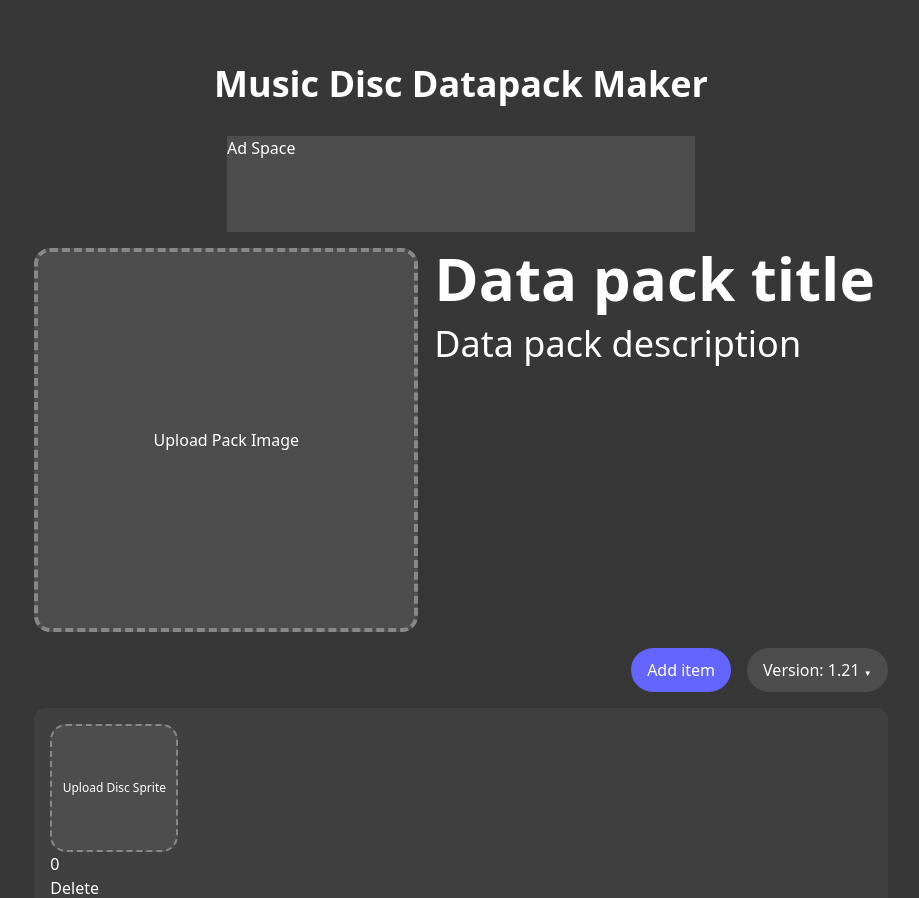
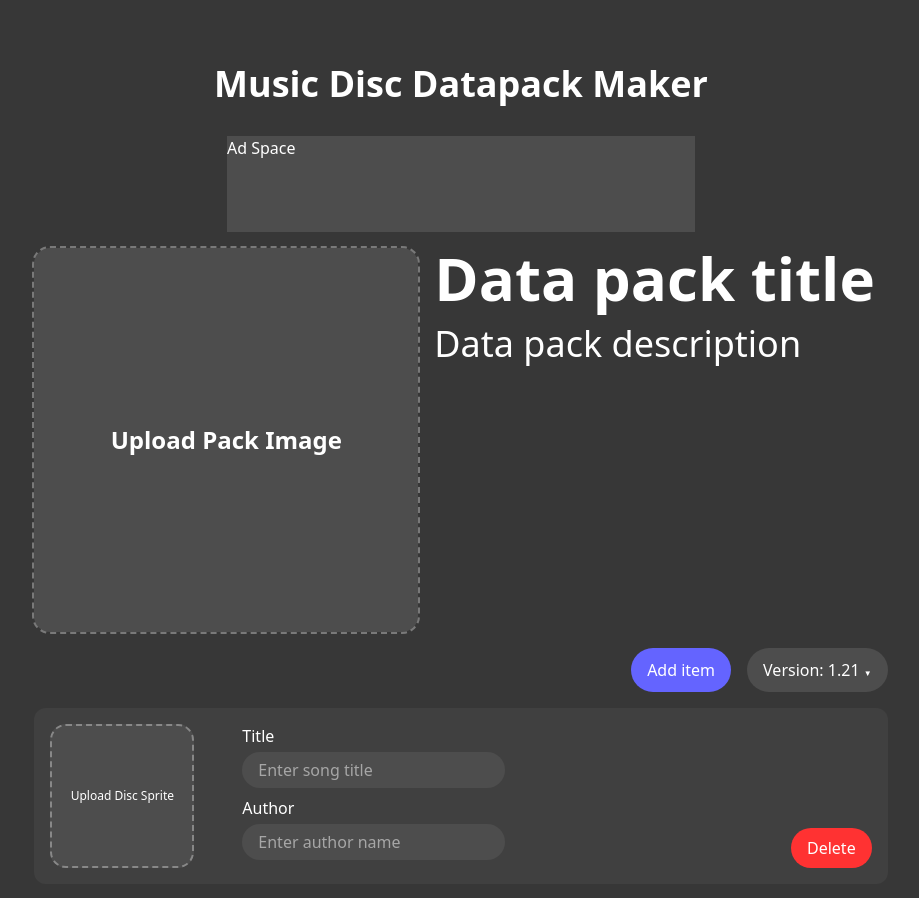
Before and after one commit to tianye-chen/disc-datapack-maker, a React (Vite) app: page / in a window 1280 px wide. Shown: the top 898 px of the page, without its empty margins (179-1098 px from the left). Built offline with nearby package versions, Linux system fonts and the light colour scheme.

Commit message:
do file upload and styling

```diff
--- a/src/Components/DiscItem.jsx
+++ b/src/Components/DiscItem.jsx
@@ -1,14 +1,35 @@
 export const DiscItem = (props) => {
     return (
-        <div class='w-full bg-card-bg p-4 rounded-xl'>
-            <div class='aspect-square max-w-32 bg-upload-bg border-2 border-dashed rounded-2xl border-[#ffffff55]'>
-                <div class='flex items-center justify-center min-h-full min-w-full text-xs'>
-                    Upload Disc Sprite
+        <div class='w-full bg-card-bg p-4 rounded-xl flex flew-row gap-4 justify-between'>
+            <div class='flex flex-row gap-12'>
+                <div class='aspect-square min-w-36 max-w-36 bg-upload-bg border-2 border-dashed rounded-2xl border-[#ffffff55]'>
+                    <div class='flex items-center justify-center min-h-full min-w-full text-xs'>
+                        Upload Disc Sprite
+                    </div>
+                </div>
+
+                <div class='flex flex-col gap-2'>
+                    <div>
+                        Title
+                        <div class="bg-upload-bg py-1.5 px-2 rounded-full mt-1 outline-2 outline-transparent focus-within:outline-outline transition-all ease-in-out duration-300">
+                            <input class="outline-none mx-2" type="text" placeholder="Enter song title"></input>
+                        </div>
+                    </div>
+
+                    <div>
+                        Author
+                        <div class="bg-upload-bg py-1.5 px-2 rounded-full mt-1 outline-2 outline-transparent focus-within:outline-outline transition-all ease-in-out duration-300">
+                            <input class="outline-none mx-2" type="text" placeholder="Enter author name"></input>
+                        </div>
+                    </div>
                 </div>
             </div>
-            {props.data}
-            <div onClick={() => props.remove(props.index)}>
-                Delete
+
+
+            <div class="flex items-end">
+                <div class="bg-bad py-2 px-4 rounded-full hover:bg-bad-hover cursor-pointer" onClick={() => props.remove(props.index)}>
+                    Delete
+                </div>
             </div>
         </div>
     )
--- /dev/null
+++ b/src/Components/UploadBox.jsx
@@ -0,0 +1,88 @@
+import React, { useRef, useState } from "react";
+
+export const UploadBox = ({ onFileUpload, uploadMessage }) => {
+  const fileInput = useRef(null);
+  const [dragOver, setDragOver] = useState(false);
+  const [file, setFile] = useState(null);
+
+  // When user drags a file over the upload box
+  const handleDragOver = (e) => {
+    e.preventDefault();
+    setDragOver(true);
+  };
+
+  // When user drags a file out of the upload box
+  const handleDragLeave = (e) => {
+    e.preventDefault();
+    setDragOver(false);
+  };
+
+  // When user drops a file into the upload box
+  const handleDrop = (e) => {
+    e.preventDefault();
+
+    // Lifts the file state up to the parent component
+    selfHandleFileUpload(e.dataTransfer.files[0]);
+    setDragOver(false);
+  };
+
+  // When user clicks to upload a file
+  const handleFileSelect = (e) => {
+    e.preventDefault();
+
+    // Lifts the file state up to the parent component
+    selfHandleFileUpload(e.target.files[0]);
+  };
+
+  const selfHandleFileUpload = (file) => {
+    setFile(file);
+    onFileUpload(file);
+};
+
+  // Triggers handleFileSelect when user clicks on the upload box
+  const triggerFileSelect = () => {
+    fileInput.current.click();
+  };
+
+  return (
+    <div
+    class={`relative flex h-full w-full flex-col items-center justify-center
+            rounded-2xl outline-2 group
+            ${file ? "outline-transparent" : "outline-dashed outline-[#ffffff55]"}
+            transition-all ease-in-out hover:cursor-pointer`}
+    onDragOver={handleDragOver}
+    onDragLeave={handleDragLeave}
+    onDrop={handleDrop}
+    onClick={triggerFileSelect}
+    >
+
+    {/* Hover overlay */}
+    <div
+        class={`absolute inset-0 rounded-2xl transition-all
+                ${dragOver ? "bg-[#00000055]" : "group-hover:bg-[#00000055] group-active:bg-[#0000055]"}
+                z-10`}
+    ></div>
+
+    {/* Preview image */}
+    {file && (
+        <img
+        src={URL.createObjectURL(file)}
+        class="absolute max-h-full max-w-full rounded-2xl z-0"
+        />
+    )}
+
+    {/* Text overlay */}
+    <h1 class={`select-none text-2xl font-bold text-white z-20 opacity-0 ${!file || dragOver ? "opacity-100" : "group-hover:opacity-100"} transition-all ease-in-out`}>
+        {uploadMessage}
+    </h1>
+
+    {/* Hidden input */}
+    <input
+        ref={fileInput}
+        type="file"
+        onChange={handleFileSelect}
+        class="hidden"
+    />
+    </div>
+  );
+};
--- a/src/Pages/DiscPackMaker.jsx
+++ b/src/Pages/DiscPackMaker.jsx
@@ -1,19 +1,40 @@
 import { useEffect, useState } from "react"
 import { DiscItem } from "../Components/DiscItem"
 import { Dropdown } from "../Components/Dropdown"
+import { UploadBox } from "../Components/UploadBox"
 
 export const DiscPackMaker = () => {
     const [selectedVersion, setSelectedVersion] = useState(1.21)
-    const [customDiscs, setCustomDiscs] = useState([0])
-    const datapackVersion = [1.21, 1.22, 1.23, 1.24, 1.25]
+    const [packImage, setPackImage] = useState(null)
+    const [customDiscs, setCustomDiscs] = useState([{
+            title: "Disc Title",
+            author: "Author"
+        }])
+    const datapackVersion = ["1.21 - 1.12.1", "1.20.5 - 1.20.6", "1.20.2 - 1.20.4", "1.20 - 1.20.1", "1.19.3 - 1.19.4", "1.19 - 1.19.2"]
 
     const addNewItem = () => {
-        setCustomDiscs(prev => [...prev, prev[prev.length-1]+1])
+        const newItem = {
+            title: "Disc Title",
+            author: "Author"
+        }
+
+        setCustomDiscs(prev => [...prev, newItem])
     }
 
     const removeItem = (index) => {
         setCustomDiscs(prev => prev.filter((v, i) => (i != index)))
     }
+
+    const handlePackImageUpload = (file) => {
+        setPackImage(file)
+    }
+
+    const handleDiscImageUpload = (file, index) => {
+        const newDiscs = [...customDiscs]
+        newDiscs[index].image = file
+        setCustomDiscs(newDiscs)
+    }
+
 
     return (
         <div class='text-primary-text min-w-screen'>
@@ -31,10 +52,11 @@ export const DiscPackMaker = () => {
 
                     {/** Title and pack image */}
                     <div class="flex min-h-64 justify-center items-start">
-                        <div class="bg-upload-bg aspect-square max-w-sm min-w-sm border-4 border-dashed border-[#ffffff55] mr-4 rounded-2xl">
-                            <div class="flex items-center justify-center min-h-full">
-                                Upload Pack Image
-                            </div>
+                        <div class={`bg-upload-bg aspect-square max-w-sm min-w-sm mr-4 rounded-2xl`}>
+                            <UploadBox
+                                onFileUpload={handlePackImageUpload}
+                                uploadMessage={"Upload Pack Image"}
+                            />
                         </div>
                         <div>
                             <div class="font-bold text-6xl mb-4">Data pack title</div>
@@ -54,6 +76,7 @@ export const DiscPackMaker = () => {
                                     item={selectedVersion}
                                     setSelectedItem={setSelectedVersion}
                                     list={datapackVersion}
+                                    handleDiscImageUpload={handleDiscImageUpload}
                             />
                         </div>
                     </div>
@@ -68,7 +91,7 @@ export const DiscPackMaker = () => {
                         ))}
                     </div>
 
-                    <div class="flex justify-end w-full">
+                    <div class="flex justify-end items-end w-full">
                         <div class="bg-primary px-4 py-2.5 my-4 rounded-full cursor-pointer">
                             Create Pack
                         </div>
--- a/src/index.css
+++ b/src/index.css
@@ -6,9 +6,13 @@
   --color-primary: rgba(100, 100, 255);
 
   --color-upload-bg: rgba(77, 77, 77 ,1);
+  --color-outline: rgba(255, 255, 255, 1);
   --color-card-bg: rgba(64, 64, 64, 1);
 
-  --color-background: rgba(55, 55, 55, 1)
+  --color-background: rgba(55, 55, 55, 1);
+
+  --color-bad: rgba(255, 50, 50, 1);
+  --color-bad-hover: rgba(255, 100, 100, 1);
 }
 
 
```
